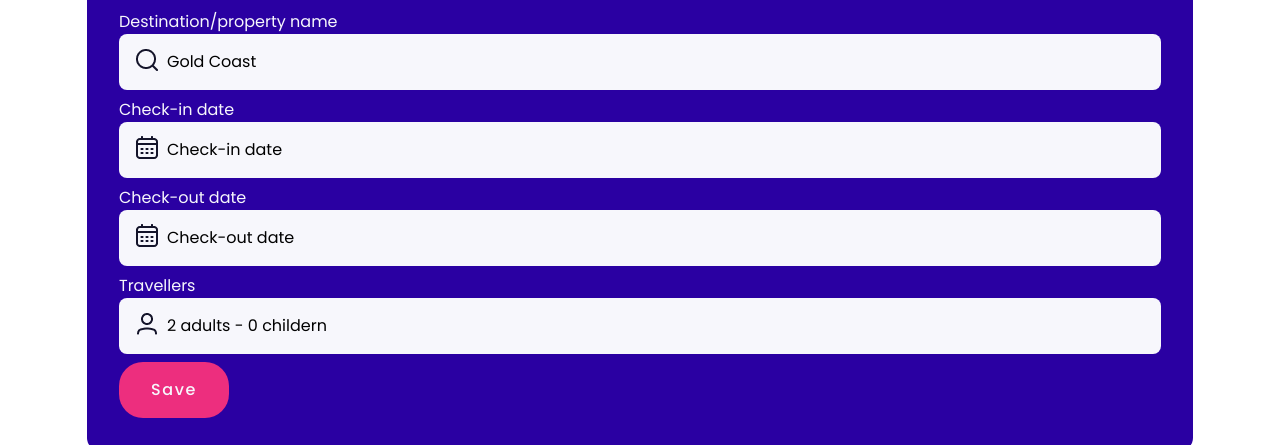
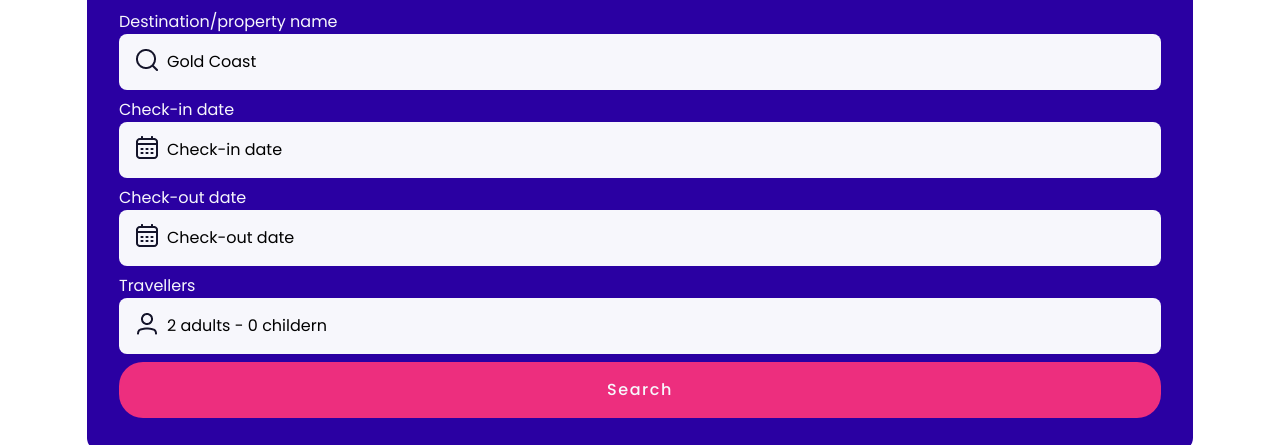
Before and after one commit to rtrepis/202207-w1chwe-carlos-santos-ramon-trepat, a website: page index.html in a window 1280 px wide. Shown: the part 82-527 px from the top of the page. Drawn offline with nearby package versions, Linux system fonts and the light colour scheme; files that its build step writes are made by us from their sources.

Commit message:
Added modifier to side search button

```diff
--- a/index.html
+++ b/index.html
@@ -30,7 +30,7 @@
           <input id="out-date" type="text" class="side-search__input side-search__input--calendar" placeholder="Check-out date" />
           <label for="travellers" class="side-search__label">Travellers</label>
           <input id="travellers" type="text" class="side-search__input side-search__input--profile" placeholder="2 adults - 0 childern" />
-          <input type="submit" class="button button--secondary" value="Save" />
+          <input type="submit" class="button button--secondary button--full" value="Search" />
         </form>
       </article>
     </div>
```
